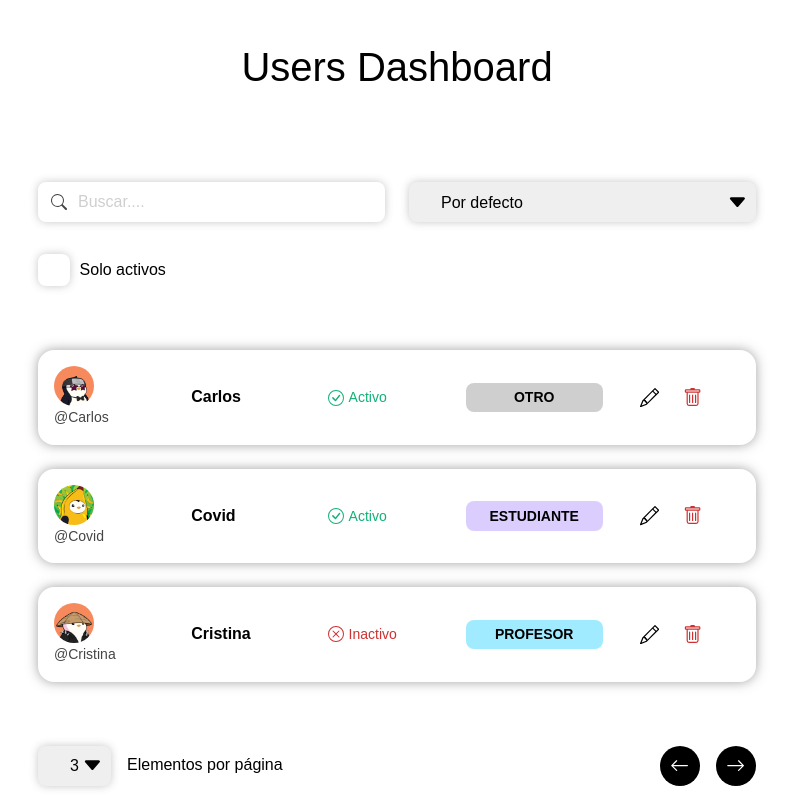
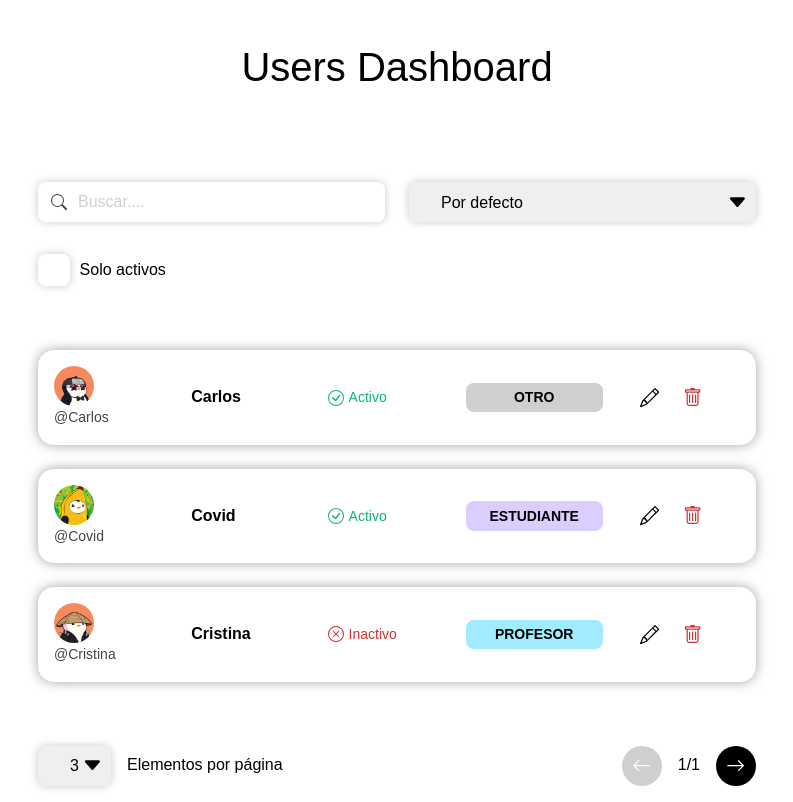
Before and after one commit to JoseIu/users-dashboard-react, a React (Vite) app: page / in a window 1280 px wide. Shown: the whole page, without its empty margins (243-1036 px from the left). Built offline with nearby package versions, Linux system fonts and the light colour scheme; a web font is replaced by a local one.

Commit message:
using PageSelector component

```diff
--- a/src/components/user-list-pagination/UserListPagination.jsx
+++ b/src/components/user-list-pagination/UserListPagination.jsx
@@ -1,7 +1,5 @@
-import IconButton from '../buttons/IconButton';
 import Select from '../form/select/Select';
-import ArrowLeftIcon from '../icons/ArrowLeftIcon';
-import ArrowRightIcon from '../icons/ArrowRightIcon';
+import PageSelector from '../page-selector/PageSelector';
 import style from './UserListPagination.module.css';
 
 const UserListPagination = ({
@@ -9,6 +7,7 @@ const UserListPagination = ({
 	setPage,
 	itemPerPage,
 	setItemsPerPage,
+	totalPage,
 }) => (
 	<div className={style.pagination}>
 		<div className={style.pagination__select}>
@@ -23,10 +22,7 @@ const UserListPagination = ({
 			<span>Elementos por página</span>
 		</div>
 
-		<div className={style.pagination__btns}>
-			<IconButton kind='black' filled icon={ArrowLeftIcon} />
-			<IconButton kind='black' filled icon={ArrowRightIcon} />
-		</div>
+		<PageSelector page={page} setPage={setPage} totalPage={totalPage} />
 	</div>
 );
 
```
